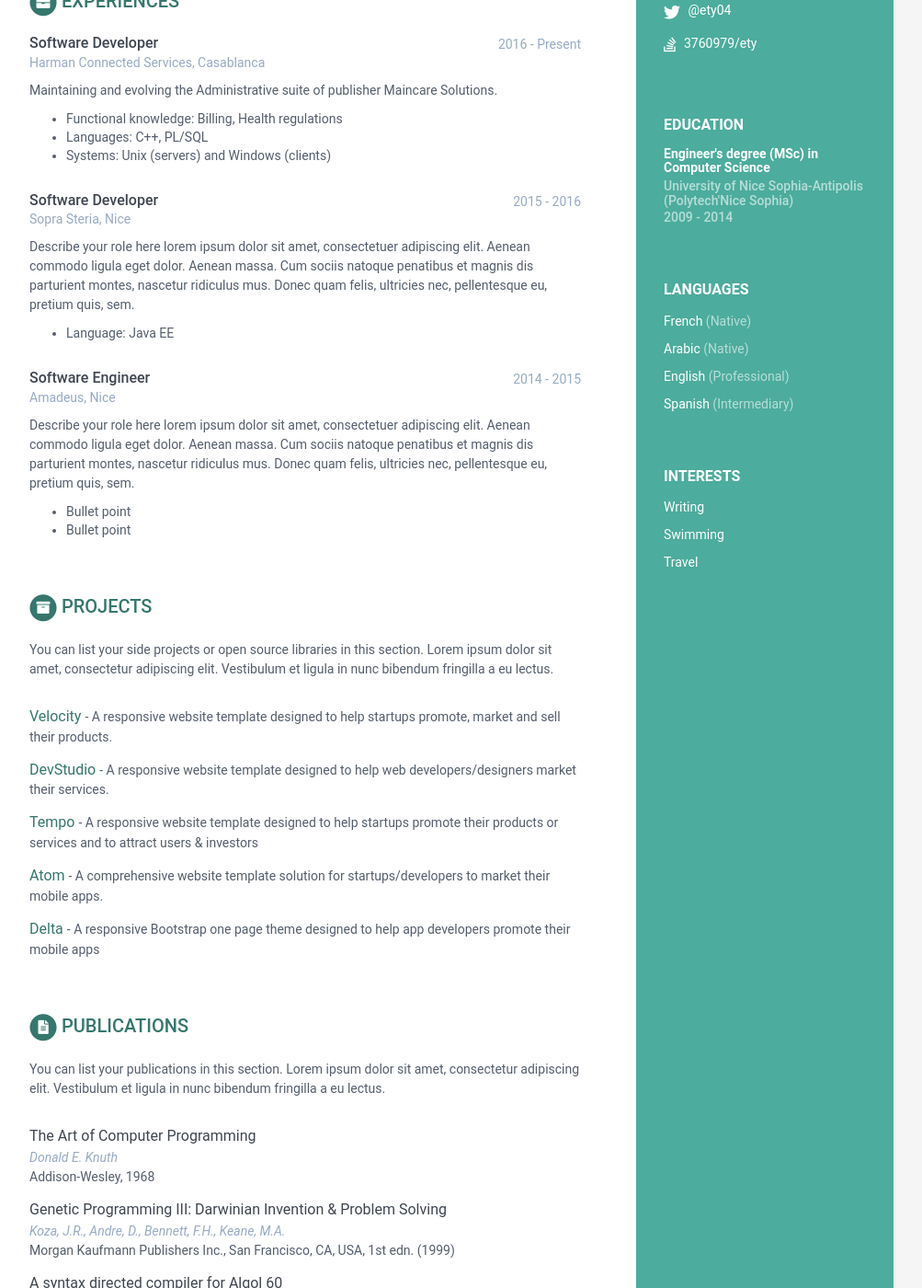
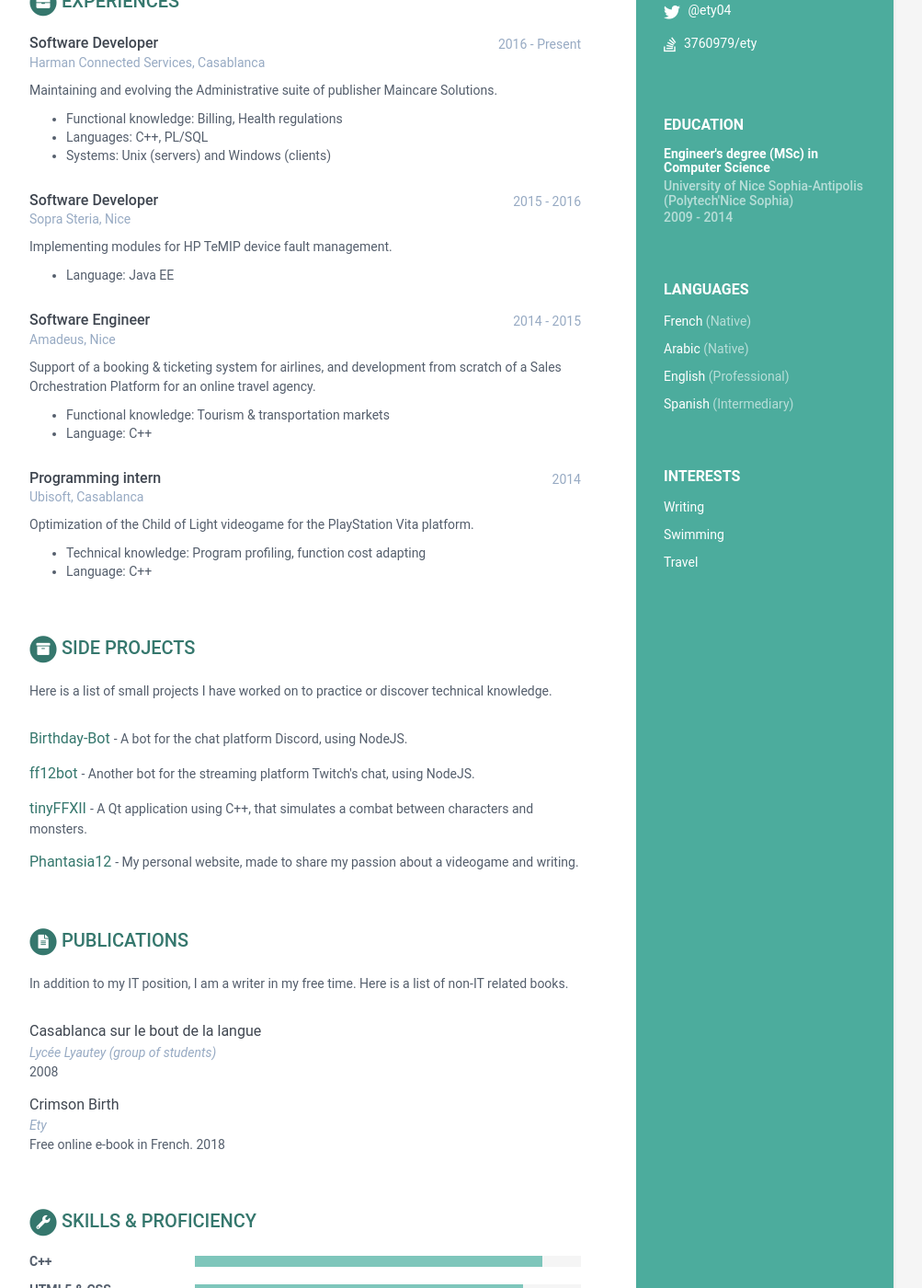
Before and after one commit to ety04/ety04.github.io, a Jekyll site: the page built from index.html, in a window 1280 px wide and 1400 px high, scrolled down 317 px. Shown: the whole window at 92% size, without its empty margins (168-1171 px from the left). Built offline with Jekyll 4.4.1, drawn with Linux system fonts in a browser that asks for light colours; some of the changed text lies outside the part shown.

Commit message:
finished adding main data

```diff
--- a/_data/data.yml
+++ b/_data/data.yml
@@ -85,11 +85,7 @@ experiences:
       time: 2015 - 2016
       company: Sopra Steria, Nice
       details: |
-        Describe your role here lorem ipsum dolor sit amet, consectetuer
-        adipiscing elit. Aenean commodo ligula eget dolor. Aenean massa.
-        Cum sociis natoque penatibus et magnis dis parturient montes,
-        nascetur ridiculus mus. Donec quam felis, ultricies nec,
-        pellentesque eu, pretium quis, sem.
+        Implementing modules for HP TeMIP device fault management.
 
           - Language: Java EE
 
@@ -97,84 +93,80 @@ experiences:
       time: 2014 - 2015
       company: Amadeus, Nice
       details: |
-        Describe your role here lorem ipsum dolor sit amet, consectetuer
-        adipiscing elit. Aenean commodo ligula eget dolor. Aenean massa.
-        Cum sociis natoque penatibus et magnis dis parturient montes,
-        nascetur ridiculus mus. Donec quam felis, ultricies nec,
-        pellentesque eu, pretium quis, sem.
+        Support of a booking & ticketing system for airlines, and development from scratch
+        of a Sales Orchestration Platform for an online travel agency.
 
-          - Bullet point
-          - Bullet point
+          - Functional knowledge: Tourism & transportation markets
+          - Language: C++
+
+    - role: Programming intern
+      time: 2014
+      company: Ubisoft, Casablanca
+      details: |
+        Optimization of the Child of Light videogame for the PlayStation Vita platform.
+
+          - Technical knowledge: Program profiling, function cost adapting
+          - Language: C++
 
 projects:
-    title: Projects
+    title: Side projects
     intro: >
-      You can list your side projects or open source libraries in this
-      section. Lorem ipsum dolor sit amet, consectetur adipiscing elit.
-      Vestibulum et ligula in nunc bibendum fringilla a eu lectus.
+      Here is a list of small projects I have worked on to practice or discover technical knowledge.
 
     assignments:
-      - title: Velocity
-        link: "#hook"
-        tagline: "A responsive website template designed to help startups promote, market and sell their products."
+      - title: Birthday-Bot
+        link: "github.com/ety04/birthday-bot"
+        tagline: "A bot for the chat platform Discord, using NodeJS."
 
-      - title: DevStudio
-        link: "#"
-        tagline: "A responsive website template designed to help web developers/designers market their services."
+      - title: ff12bot
+        link: "github.com/ety04/ff12bot"
+        tagline: "Another bot for the streaming platform Twitch's chat, using NodeJS."
 
-      - title: Tempo
-        link: "#"
-        tagline: "A responsive website template designed to help startups promote their products or services and to attract users &amp; investors"
+      - title: tinyFFXII
+        link: "github.com/ety04/tinyFFXII"
+        tagline: "A Qt application using C++, that simulates a combat between characters and monsters."
 
-      - title: Atom
-        link: "#"
-        tagline: "A comprehensive website template solution for startups/developers to market their mobile apps."
+      - title: Phantasia12
+        link: "phantasia12.teria.org"
+        tagline: "My personal website, made to share my passion about a videogame and writing."
 
-      - title: Delta
-        link: "#"
-        tagline: "A responsive Bootstrap one page theme designed to help app developers promote their mobile apps"
 
 publications:
     title: Publications
     intro: |
-      You can list your publications in this section. Lorem ipsum dolor sit
-      amet, consectetur adipiscing elit. Vestibulum et ligula in nunc
-      bibendum fringilla a eu lectus.
+      In addition to my IT position, I am a writer in my free time. Here is a list of non-IT related books.
 
     papers:
-      - title: The Art of Computer Programming
-        authors: Donald E. Knuth
-        conference: Addison-Wesley, 1968
+      - title: Casablanca sur le bout de la langue
+        authors: Lycée Lyautey (group of students)
+        conference: 2008
 
-      - title: "Genetic Programming III: Darwinian Invention &amp; Problem Solving"
-        authors: Koza, J.R., Andre, D., Bennett, F.H., Keane, M.A.
-        conference: "Morgan Kaufmann Publishers Inc., San Francisco, CA, USA, 1st edn. (1999)"
-
-      - title: A syntax directed compiler for Algol 60
-        authors: Edgar T. Irons
-        conference: "Comm. ACM 4 (1961), 51–55"
+      - title: Crimson Birth
+        authors: Ety
+        conference: Free online e-book in French. 2018
 
 skills:
     title: Skills &amp; Proficiency
 
     toolset:
-      - name: Python & Django
-        level: 98%
-
-      - name: Javascript & jQuery
-        level: 98%
-
-      - name: Angular
-        level: 98%
+      - name: C++
+        level: 90%
 
       - name: HTML5 & CSS
-        level: 95%
-
-      - name: Ruby on Rails
         level: 85%
 
-      - name: Sketch & Photoshop
-        level: 60%
+      - name: SQL (mySQL, postgreSQL) & PL/SQL
+        level: 75%
+
+      - name: Javascript & NodeJS
+        level: 70%
+
+      - name: Java & Java EE (Struts, Spring, Hibernate)
+        level: 70%
+
+      - name: C# .NET
+        level: 65%
+
 
 footer: >
     Designed with <i class="fas fa-heart"></i> by <a href="http://themes.3rdwavemedia.com" target="_blank" rel="nofollow">Xiaoying Riley</a>
```
